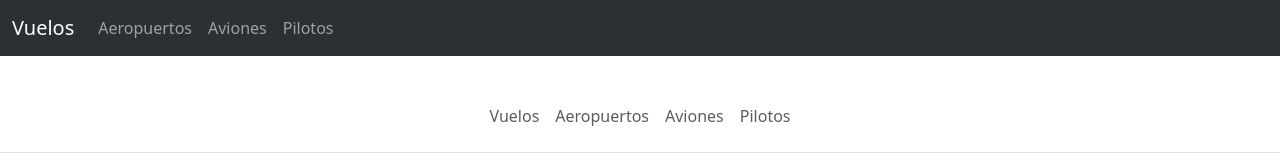
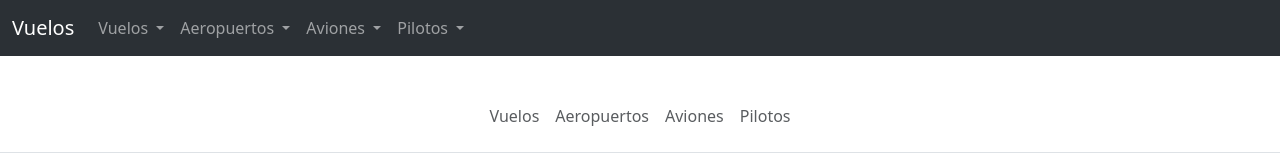
Before and after one commit to DarkyGr/Angular-CRUD-2, an Angular app in the folder WingAir_FrontEnd/: page / in a window 1280 px wide. Shown: the top 160 px of the page. Built offline with nearby package versions, Linux system fonts and the light colour scheme.

Commit message:
🚧 Work Navbar

```diff
--- a/WingAir_FrontEnd/src/app/app.component.html
+++ b/WingAir_FrontEnd/src/app/app.component.html
@@ -1,22 +1,69 @@
 <!-- NAVBAR -->
 <nav class="navbar navbar-expand-lg bg-body-tertiary" data-bs-theme="dark">
   <div class="container-fluid">
-    <a class="navbar-brand" [routerLink]="['/']">Vuelos</a>
+    <a class="navbar-brand" [routerLink]="['/ListarVuelos']">Vuelos</a>
     <button class="navbar-toggler" type="button" data-bs-toggle="collapse" data-bs-target="#navbarNav"
       aria-controls="navbarNav" aria-expanded="false" aria-label="Toggle navigation">
       <span class="navbar-toggler-icon"></span>
     </button>
     <div class="collapse navbar-collapse" id="navbarNav">
       <ul class="navbar-nav">
-        <li class="nav-item">
-          <a class="nav-link" aria-current="page" [routerLink]="['/ListarAeropuertos']">Aeropuertos</a>
+        <li class="nav-item dropdown">
+          <a class="nav-link dropdown-toggle" href="#" role="button" data-bs-toggle="dropdown" aria-expanded="false">
+            Vuelos
+          </a>
+          <ul class="dropdown-menu">
+            <li class="nav-item">
+              <a class="nav-link" aria-current="page" [routerLink]="['/ListarVuelos']">Listar Vuelos</a>
+            </li>
+            <li class="nav-item">
+              <a class="nav-link" aria-current="page" [routerLink]="['/AgregarVuelo']">Agregar Vuelo</a>
+            </li>
+          </ul>
         </li>
-        <li class="nav-item">
-          <a class="nav-link" aria-current="page">Aviones</a>
+
+        <li class="nav-item dropdown">
+          <a class="nav-link dropdown-toggle" href="#" role="button" data-bs-toggle="dropdown" aria-expanded="false">
+            Aeropuertos
+          </a>
+          <ul class="dropdown-menu">
+            <li class="nav-item">
+              <a class="nav-link" aria-current="page" [routerLink]="['/ListarAeropuertos']">Listar Aeropuertos</a>
+            </li>
+            <li class="nav-item">
+              <a class="nav-link" aria-current="page" [routerLink]="['/AgregarAeropuerto']">Agregar Aeropuerto</a>
+            </li>
+          </ul>
         </li>
-        <li class="nav-item">
-          <a class="nav-link" aria-current="page">Pilotos</a>
+
+        <li class="nav-item dropdown">
+          <a class="nav-link dropdown-toggle" href="#" role="button" data-bs-toggle="dropdown" aria-expanded="false">
+            Aviones
+          </a>
+          <ul class="dropdown-menu">
+            <li class="nav-item">
+              <a class="nav-link" aria-current="page" [routerLink]="['/ListarAviones']">Listar Aviones</a>
+            </li>
+            <li class="nav-item">
+              <a class="nav-link" aria-current="page" [routerLink]="['/AgregarAvion']">Agregar Avión</a>
+            </li>
+          </ul>
         </li>
+
+        <li class="nav-item dropdown">
+          <a class="nav-link dropdown-toggle" href="#" role="button" data-bs-toggle="dropdown" aria-expanded="false">
+            Pilotos
+          </a>
+          <ul class="dropdown-menu">
+            <li class="nav-item">
+              <a class="nav-link" aria-current="page" [routerLink]="['/ListarPilotos']">Listar Pilotos</a>
+            </li>
+            <li class="nav-item">
+              <a class="nav-link" aria-current="page" [routerLink]="['/AgregarPiloto']">Agregar Piloto</a>
+            </li>
+          </ul>
+        </li>
+
       </ul>
     </div>
   </div>
```
